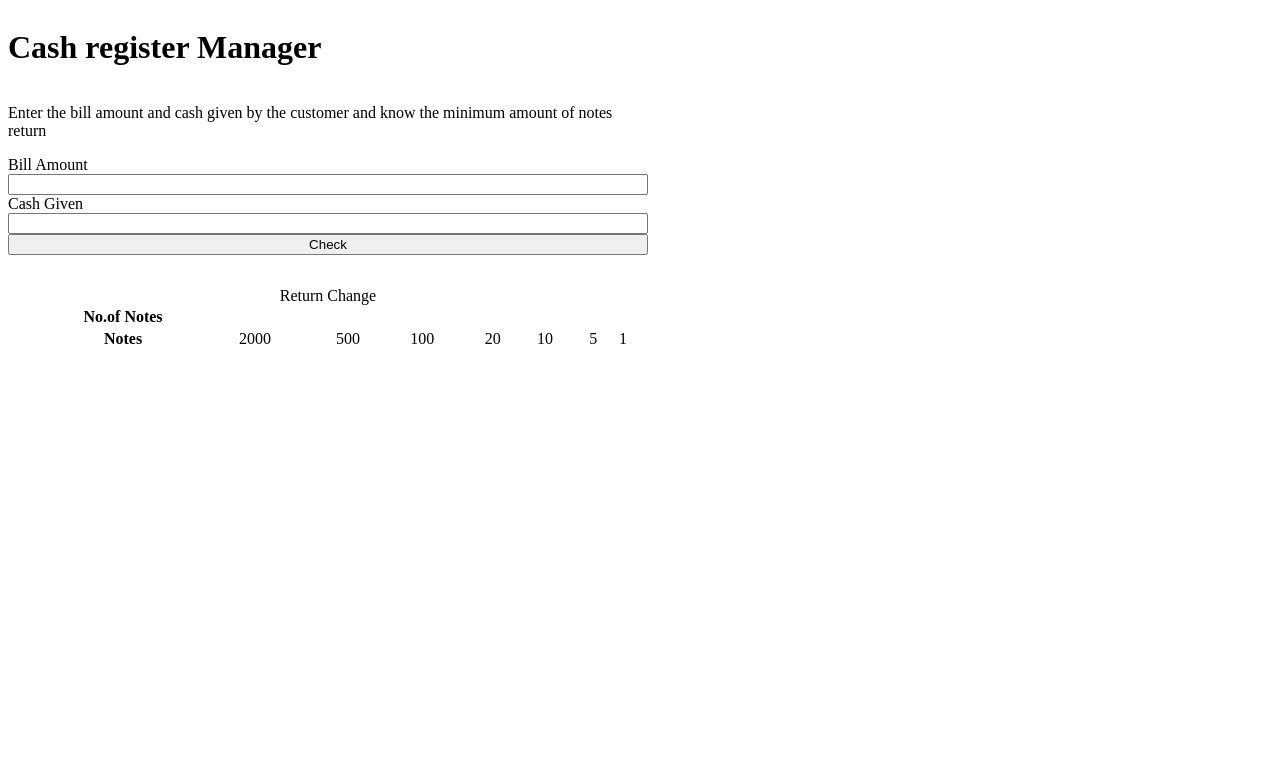
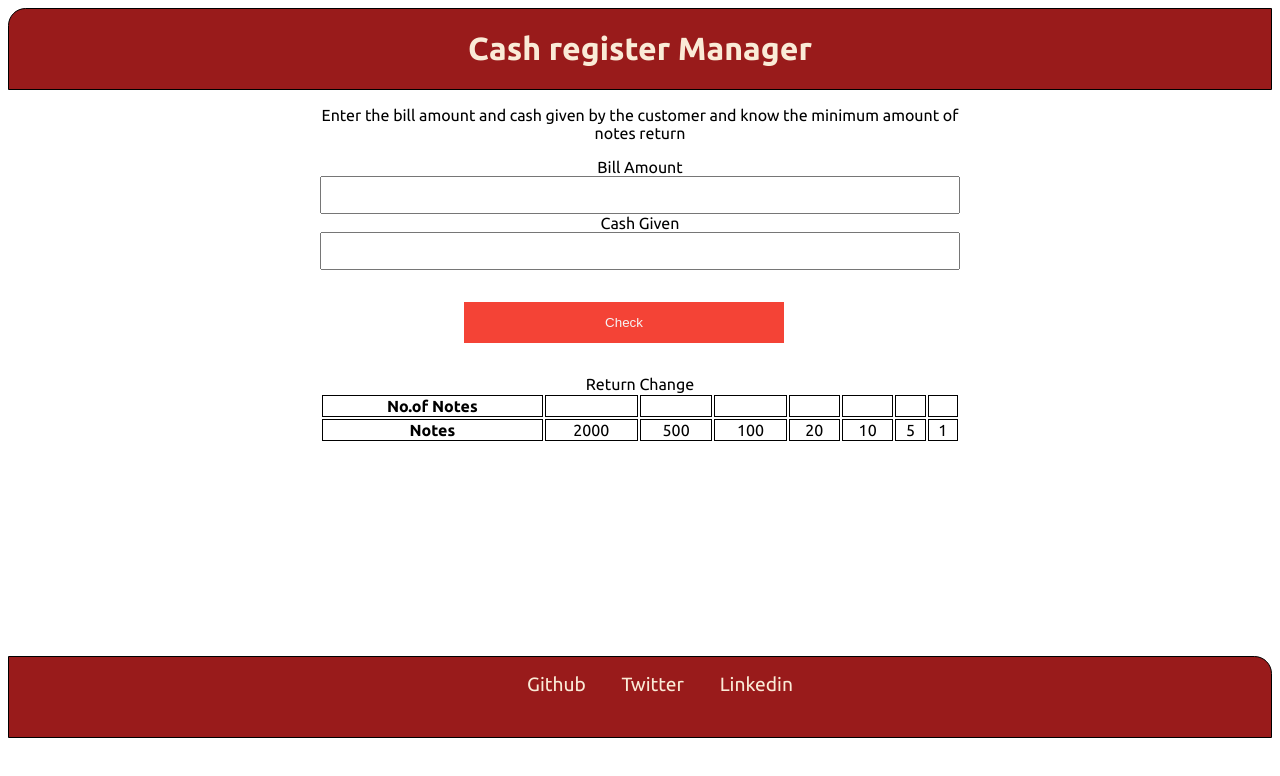
Before and after one commit to Instinct29/CashCounter, a plain HTML site: page index.html in a window 1280 px wide. Drawn offline with Linux system fonts and the light colour scheme.

Commit message:
finalCommit
finalproject done with the styling

```diff
--- a/index.html
+++ b/index.html
@@ -8,8 +8,10 @@
     <title>Cash counter</title>
 </head>
 <body>
+    <div class="test"><h1 class="heading">Cash register Manager</h1></div>
     <div class="container">
-        <h1 class="heading">Cash register Manager</h1>
+
+
         <p class="para">Enter the bill amount and cash given by the customer
             and know the minimum amount of notes return
         </p>
@@ -17,7 +19,7 @@
         <input type="text" id="bill-amount" ></input>
         <label for="cash-given">Cash Given</label>
         <input type="text" id="cash-given"></input>
-        <button id="check-button">Check</button>
+        <button id="check-button" class="button3">Check</button>
         <p id="error-message"> </p>
         <table id="change-table" class ="changeTable">
             <caption>Return Change</caption>
@@ -43,6 +45,14 @@
             </tr>
         </table>
     </div>
+    <div class="footer">
+        <ul class="list">
+            <li><a href="https://github.com/Instinct29">Github</a></li>
+            <li><a href="https://twitter.com/Manthan60559052">Twitter</a></li>
+            <li><a href="https://www.linkedin.com/in/manthan-gour-7212a4174/">Linkedin</a></li>
+        </ul>
+
+    </div>
 
 </body>
 <script src="./index.js"></script>
--- a/index.js
+++ b/index.js
@@ -1,15 +1,17 @@
-const billAmount = document.querySelector("#bill-amount");
-const cashGiven = document.querySelector("#cash-given");
-const checkButton = document.querySelector("#check-button");
-const errorMessage = document.querySelector("#error-message");
-const availableNotes = [2000,500,100,20,10,5,1];
-const noOfNotes = document.querySelectorAll(".no-of-notes");
+var billAmount = document.querySelector("#bill-amount");
+var cashGiven = document.querySelector("#cash-given");
+var checkButton = document.querySelector("#check-button");
+var errorMessage = document.querySelector("#error-message");
+var availableNotes = [2000,500,100,20,10,5,1];
+var noOfNotes = document.querySelectorAll(".no-of-notes");
 
-checkButton.addEventListener("click", function check(){
+checkButton.addEventListener("click", check)
+
+    function check(){
         hideMessage();
-    if (billAmount.value > 0){
-        if (cashGiven.value >= billAmount.value){
-           const changeAmount = cashGiven.value - billAmount.value ;
+        if (Number(billAmount.value > 0)){
+            if (Number(cashGiven.value) >= Number(billAmount.value)){
+               const changeAmount = Number(cashGiven.value) - Number(billAmount.value) ;
                calculateChange(changeAmount);
 
             }else{
@@ -18,7 +20,8 @@ checkButton.addEventListener("click", function check(){
         }else {
             showMessage("Invalid Bill Amount");
         }
-});
+    };
+
 
 function calculateChange(changeAmount){
     for (var i = 0; i <availableNotes.length ; i++){
--- a/main.css
+++ b/main.css
@@ -1,6 +1,68 @@
+@import url('https://fonts.googleapis.com/css2?family=Cookie&family=Dancing+Script:wght@400;700&family=Merriweather:wght@400;700&family=Roboto:wght@400;700&family=Ubuntu:wght@300;400;700&display=swap');
+.test{
+    border: 1px solid black;
+    text-align: center;
+    border-top-left-radius: 1.1rem;
+    background-color: #991B1B;
+    color: antiquewhite;
+}
 
+body{
+    font-family: 'Cookie', cursive;
+    font-family: 'Dancing Script', cursive;
+    font-family: 'Merriweather', serif;
+    font-family: 'Roboto', sans-serif;
+    font-family: 'Ubuntu', sans-serif;
+}
 .container{
     display: flex;
     flex-direction: column;
     width: 50vw;
+    text-align: center;
+    margin: 0 auto;
 }
+#bill-amount,#cash-given{
+    height: 2rem;
+}
+#check-button{
+    margin-top: 2rem;
+    height: 2.6rem;
+    width: 50%;
+    margin-left: 9rem;
+
+}
+.button3 {
+    background-color: #f44336;
+    color: whitesmoke;
+    border: 2px solid #f44336;
+    transition-duration: 1s;
+  }
+
+  .button3:hover {
+    background-color: #ffff;
+    color: black;
+  }
+th,td{
+    margin-top: 4rem;
+    border: 1px solid black;
+}
+.footer{
+    margin-top: 13.3rem;
+    height: 5rem;
+    border: 1px solid black;
+    text-align: center;
+    border-top-right-radius: 1.1rem;
+    background-color: #991B1B;
+    color: antiquewhite;
+}
+.footer li {
+    margin-top: 3rem;
+    padding: 1rem;
+    list-style: none;
+    display: inline;
+}
+.footer a{
+    color: antiquewhite;
+    text-decoration: none;
+    font-size: larger;
+}
```
Lines whose indentation alone changed are shown as unchanged.
